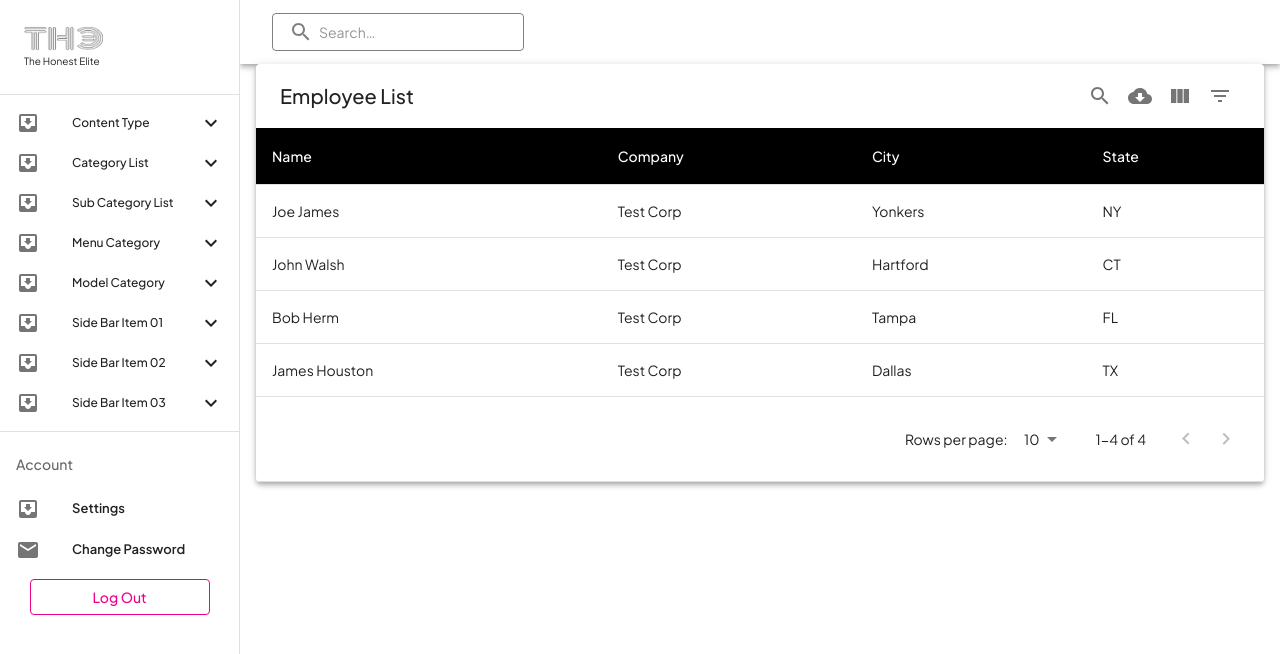
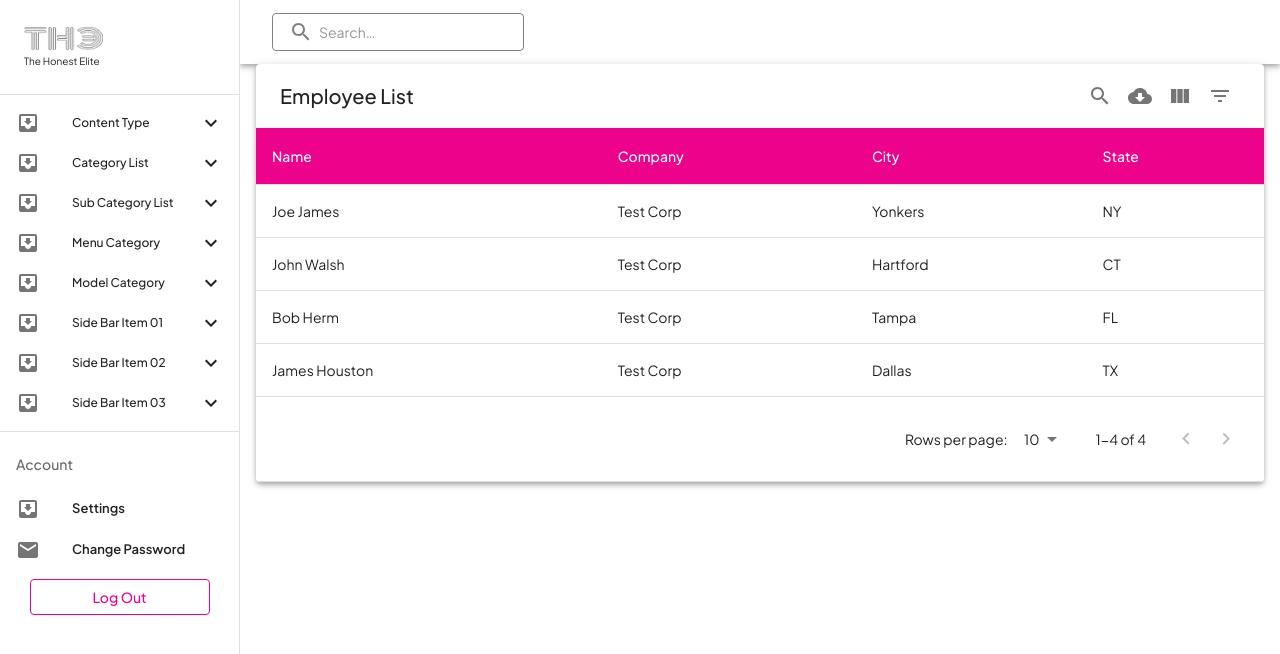
Before and after one commit to hasibulmahi/honest-elite-dashboard, a Next.js app: page / in a window 1280 px wide. Shown: the top 654 px of the page. Built offline with nearby package versions, Linux system fonts and the light colour scheme.

Commit message:
Update table.component.js

```diff
--- a/components/table/table.component.js
+++ b/components/table/table.component.js
@@ -11,7 +11,7 @@ function DataTables(props) {
         sort: false,
         setCellHeaderProps: (value) => ({
           style: {
-            backgroundColor: "#000",
+            backgroundColor: "#ED028C",
             color: "#fff",
           },
         }),
@@ -25,7 +25,7 @@ function DataTables(props) {
         sort: false,
         setCellHeaderProps: (value) => ({
           style: {
-            backgroundColor: "#000",
+            backgroundColor: "#ED028C",
             color: "#fff",
           },
         }),
@@ -39,7 +39,7 @@ function DataTables(props) {
         sort: false,
         setCellHeaderProps: (value) => ({
           style: {
-            backgroundColor: "#000",
+            backgroundColor: "#ED028C",
             color: "#fff",
           },
         }),
@@ -53,7 +53,7 @@ function DataTables(props) {
         sort: false,
         setCellHeaderProps: (value) => ({
           style: {
-            backgroundColor: "#000",
+            backgroundColor: "#ED028C",
             color: "#fff",
           },
         }),
```
